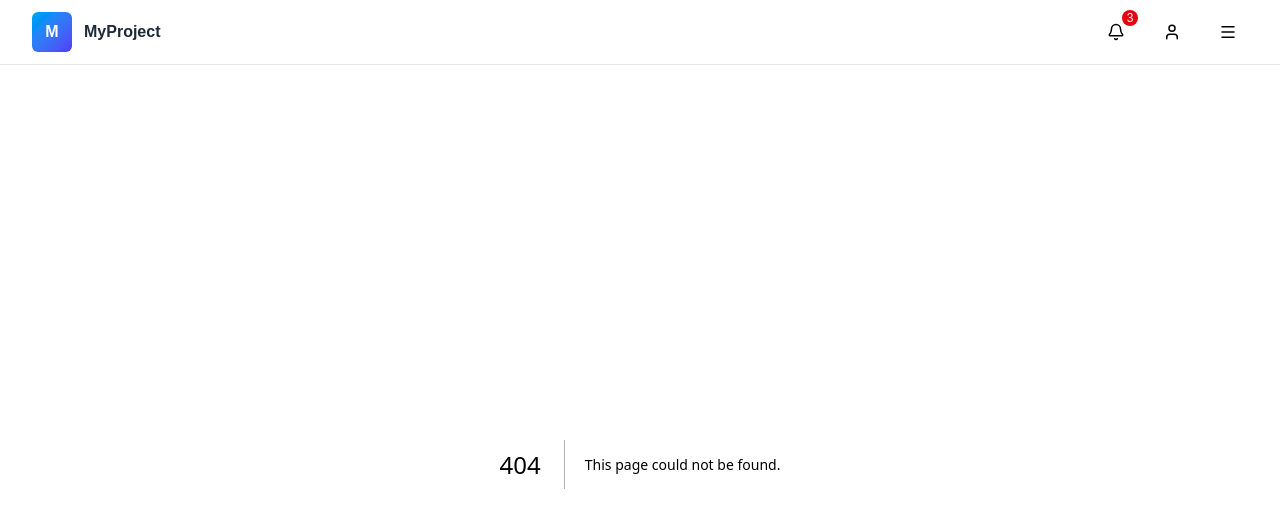
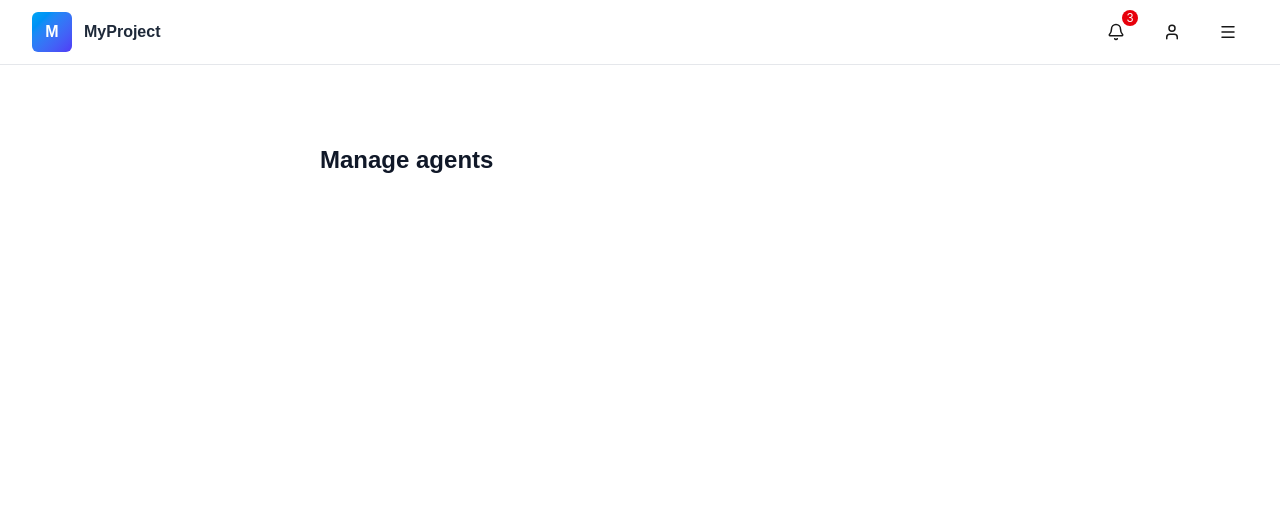
Before and after one commit to josefdobremysl/secondhand, a Next.js app in the folder frontend/: page /manage-agents in a window 1280 px wide. Before the commit this address had no page. Shown: the top 528 px of the page. Built offline with nearby package versions, Linux system fonts and the light colour scheme.

Commit message:
Got the basic functionality crudely working. Some issues and no proper styling

```diff
--- /dev/null
+++ b/frontend/app/components/AgentCard.tsx
@@ -0,0 +1,36 @@
+import { useRouter } from 'next/navigation';
+
+// Component for displaying information and action options of individual agent
+// -----------------------------------------------------------------------------
+
+interface Props {
+    id: string;
+    deleteAgent: (id: string) => void;
+}
+
+export default function AgentCard(props: Props) {
+
+    const router = useRouter();
+    const id = props.id;
+
+    // Get agent data from localStorage by using ID
+    const raw = localStorage.getItem(`agent:${id}`);
+    const agent = raw ? JSON.parse(raw) : undefined;
+
+    return (
+    <div className="agentCard">
+
+        {/* Display agent info */}
+        <p>{agent.keywords}</p>
+        <p>Min price: {agent.minPrice}</p>
+        <p>Max price: {agent.maxPrice}</p>
+
+        {/* Edit agent button */}
+        <button className="px-4 py-2 rounded-md bg-indigo-600 text-white hover:bg-indigo-700" onClick={() => router.push('/agent')}>Edit</button>
+
+        {/* Delete agent button */}
+        <button className="px-4 py-2 rounded-md bg-indigo-600 text-white hover:bg-indigo-700" onClick={() => props.deleteAgent(id)}>Delete</button>
+
+    </div>
+    );
+}
--- /dev/null
+++ b/frontend/app/manage-agents/page.tsx
@@ -0,0 +1,32 @@
+"use client"
+
+import AgentCard from "@/app/components/AgentCard";
+import { useState } from "react";
+
+// Get all agent IDs from localstorage
+function getAgentIdList() {
+    const raw = localStorage.getItem("agents"); // Raw string data
+    return raw ? JSON.parse(raw) : []; // Check if there are any agents in the raw data
+}
+
+export default function ManageAgentsPage() {
+
+    const [agentIdList, setAgentIdList] = useState(getAgentIdList());
+
+    // Deletes the agent itself, the id from the array and also updates the state
+    function deleteAgent(id: string) {
+        localStorage.removeItem(`agent:${id}`);
+        const updatedList = agentIdList.filter((entryId: string) => entryId != id)
+        localStorage.setItem("agents", JSON.stringify(updatedList))
+        setAgentIdList(updatedList);
+    };
+
+    return (
+        <main className="mx-auto max-w-2xl px-4 py-8 pt-20 bg-white text-gray-900">
+            <h2 className="text-2xl font-bold mb-6">Manage agents</h2>
+            {agentIdList.map((agentId: string) => {
+                return <AgentCard id={agentId} deleteAgent={deleteAgent}></AgentCard>
+            })}
+        </main>
+    );
+}
```
